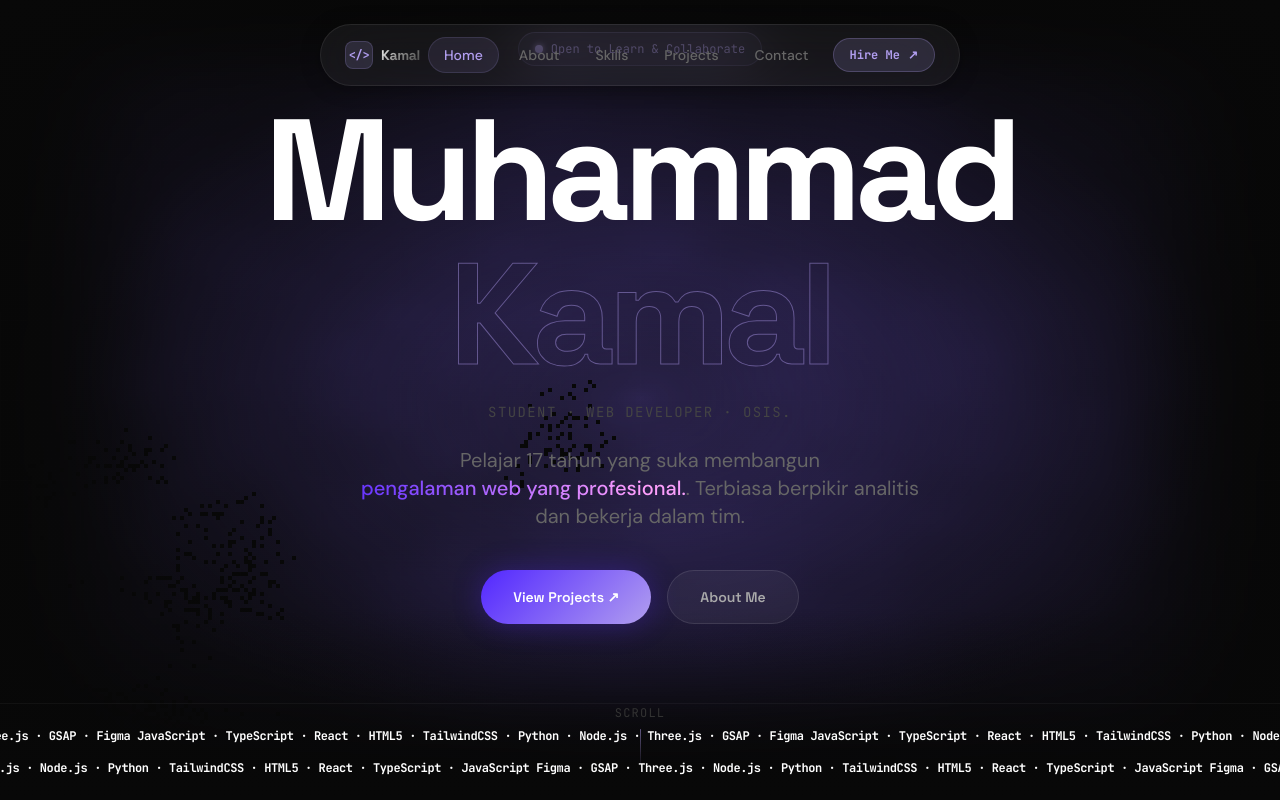
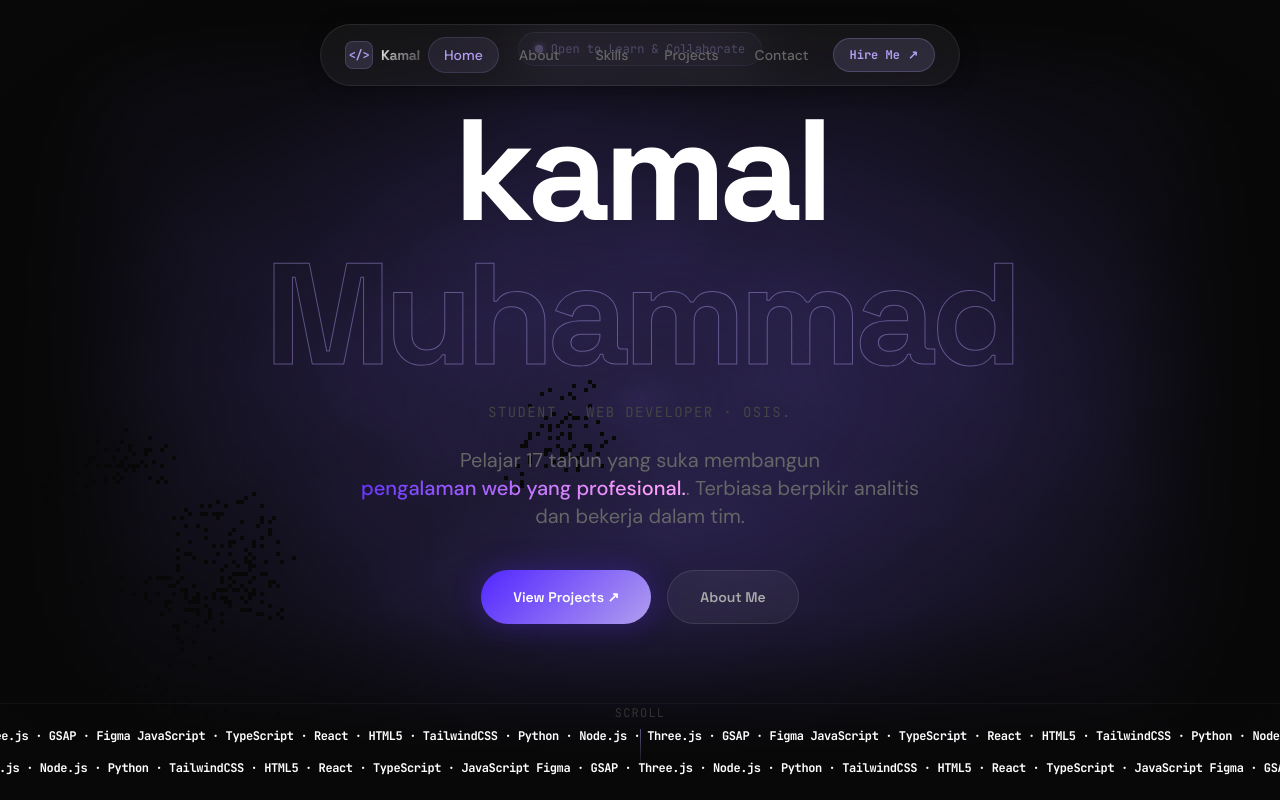
Before and after one commit to Theeskyes/KAMAL-0, a React (Vite) app in the folder Portofolio--main/: page / in a window 1280 px wide. Shown: the top 800 px of the page. Built offline with nearby package versions, Linux system fonts and the light colour scheme.

Commit message:
revisi 1

```diff
--- a/Portofolio--main/src/components/AboutSection.tsx
+++ b/Portofolio--main/src/components/AboutSection.tsx
@@ -12,7 +12,7 @@ const INFO = [
   { label: 'Umur',       value: '17 Tahun',    icon: '🎂' },
   { label: 'Gender',     value: 'Pria',        icon: '👤' },
   { label: 'Pendidikan', value: 'Pelajar',     icon: '🎓' },
-  { label: 'Status',     value: 'Pelajar',     icon: '📚' },
+  { label: 'Status',     value: 'SMA/SMK Sederajat',     icon: '📚' },
   { label: 'Lokasi',   value: 'Indonesia',   icon: '🌏' },
 ];
 
--- a/Portofolio--main/src/components/HeroSection.tsx
+++ b/Portofolio--main/src/components/HeroSection.tsx
@@ -43,7 +43,7 @@ export default function HeroSection() {
 
         <h1 ref={headingRef} className="font-display font-bold leading-none tracking-tighter mb-4"
           style={{ fontSize: 'clamp(4rem, 12vw, 9rem)', perspective: '800px' }}>
-          {['Muhammad', 'Kamal'].map((word, wi) => (
+          {['kamal', 'Muhammad'].map((word, wi) => (
             <span key={wi} className="block overflow-hidden">
               {word.split('').map((char, ci) => (
                 <span key={ci} className="ch inline-block"
```
